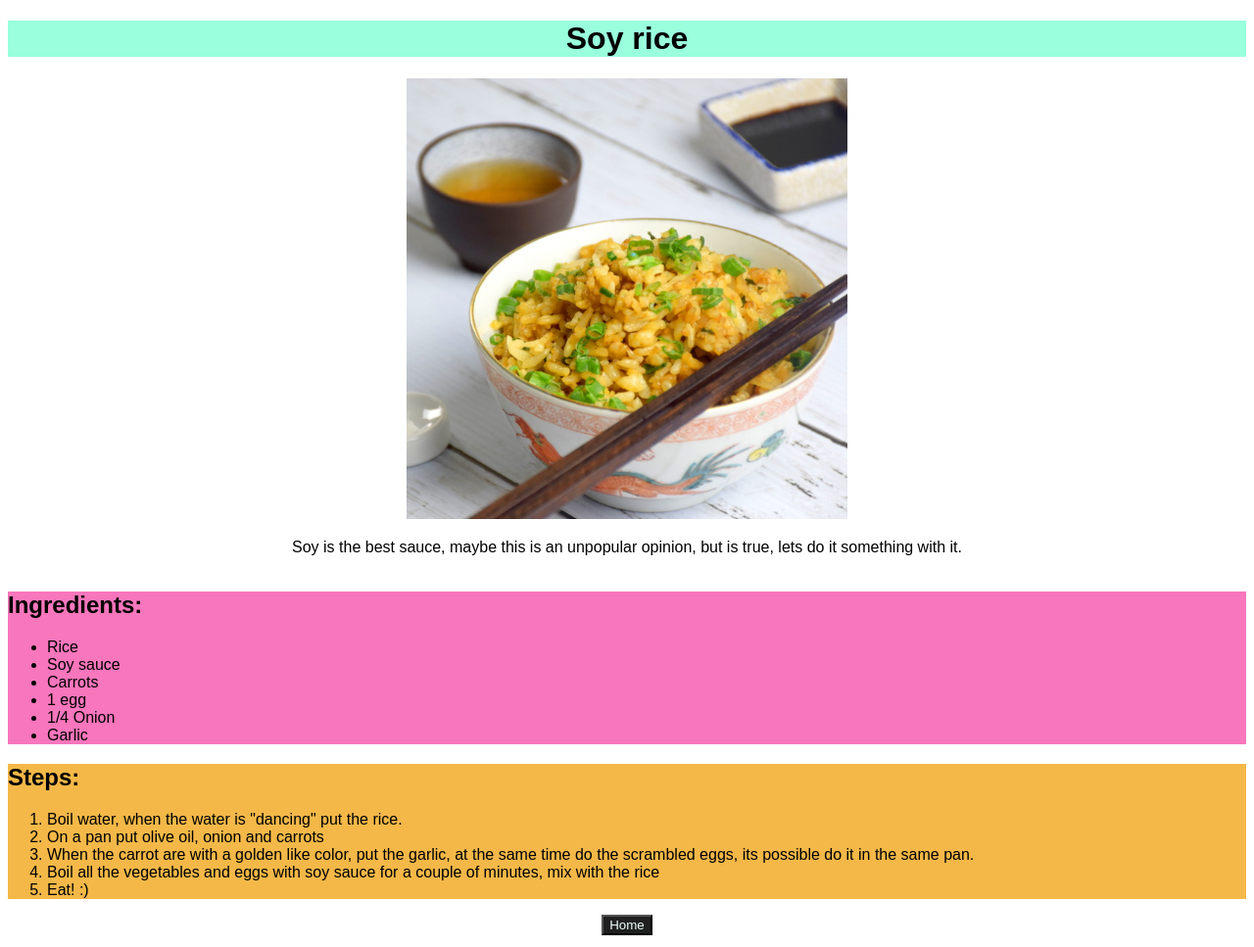
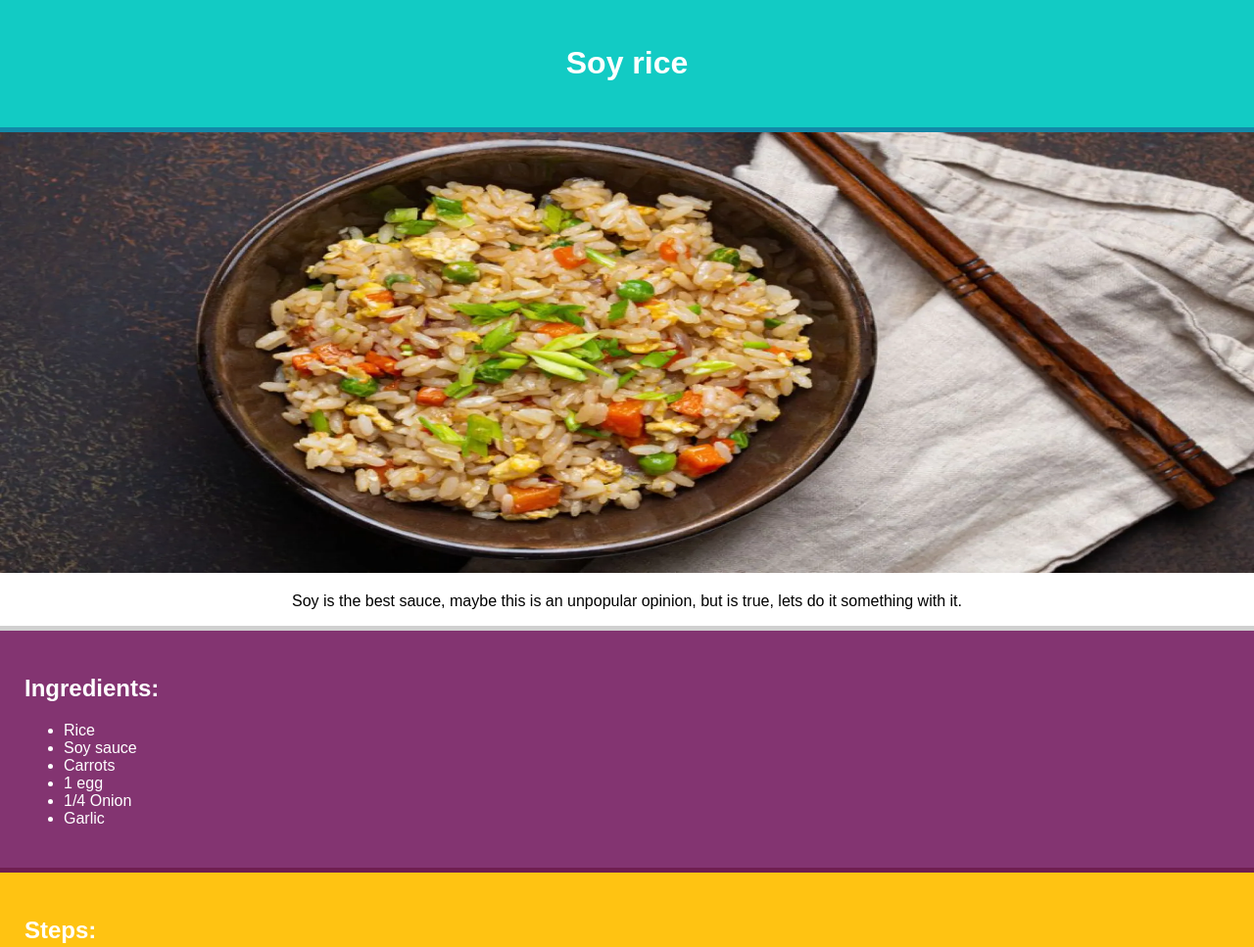
Before and after one commit to ericpastorm/odin-recipes, a plain HTML site: page recipes/rice.html in a window 1280 px wide. Shown: the top 967 px of the page at 98% size. Drawn offline with Linux system fonts and the light colour scheme.

Commit message:
Improvement in the design and new images

```diff
--- a/recipes/rice.html
+++ b/recipes/rice.html
@@ -12,7 +12,7 @@
         <h1>Soy rice</h1>
     </div>
     <div class="description">
-        <img src="../images/rice.jpg" alt="A bowl of soy rice">
+        <img src="../images/soy_rice.webp" alt="A bowl of soy rice">
         <p>Soy is the best sauce, maybe this is an unpopular opinion, but is true, lets do it something with it.</p>
     </div>
     <div class="ingredients">
--- a/styles.css
+++ b/styles.css
@@ -1,38 +1,74 @@
 body{
     font-family: Arial, Helvetica, sans-serif;
+    margin: 0px;
+    box-sizing: border-box;
 }
 .titulo {
     text-align: center;
-    background-color: rgb(153, 255, 221);
+    background-color: #12CBC4;
     font-weight: bold;
+    border-bottom: 5px #1289A7 inset;
+    color: white;
+    margin: 0px;
+    padding: 25px;
 }
 .recipes-list {
-    background-color: antiquewhite;
+    width: 100%;
+    background-color: #833471;
+    color: white;
+    margin: 0px;
+    padding:  25px;
+    border-bottom: 5px #6F1E51 inset;
 }
-.recipes-list h2 {
-    text-align: center;
+.recipes-list a:link {
+    text-decoration: none;
+    color: azure;
+}
+.recipes-list a:hover {
+    text-decoration: none;
+    color: #4b1537;
 }
 .description {
     align-content: center;
     text-align: center;
+    margin: 0px;
+    border-bottom: 5px #d0d0d0 inset;
 }
 .description img {
     height: 450px;
-    width: auto;
+    width: 100%;
 }
 .ingredients {
-    background-color: rgb(248, 118, 188);
+    background-color: #833471;
+    border-bottom: 5px #6F1E51 inset;
+    color: white;
+    margin: 0px;
+    padding: 25px;
 }
 .steps {
-    background-color: rgb(244, 184, 72);
+    background-color: #FFC312;
+    border-bottom: 5px #F79F1F inset;
+    color: white;
+    margin: 0px;
+    padding: 25px;
 }
 .boton {
     text-align: center;
+    margin: 0px;
+    padding: 25px;
+    background-color: #EE5A24;
+    border-bottom: 5px #ED4C67 inset;
 }
 .boton button {
-    background-color: rgb(32, 32, 32);
+    background-color: #ED4C67;
+    border: 0px;
+    padding: 10px 20px;
 }
 .boton a:link {
     text-decoration: none;
     color: azure;
   }
+  .boton a:hover {
+    text-decoration: none;
+    color: #b13a4d;
+  }
```
Also changed, not shown: images/cod_with_ratatouille.jpg, images/pizza.jpg, images/soy_rice.webp (added).
